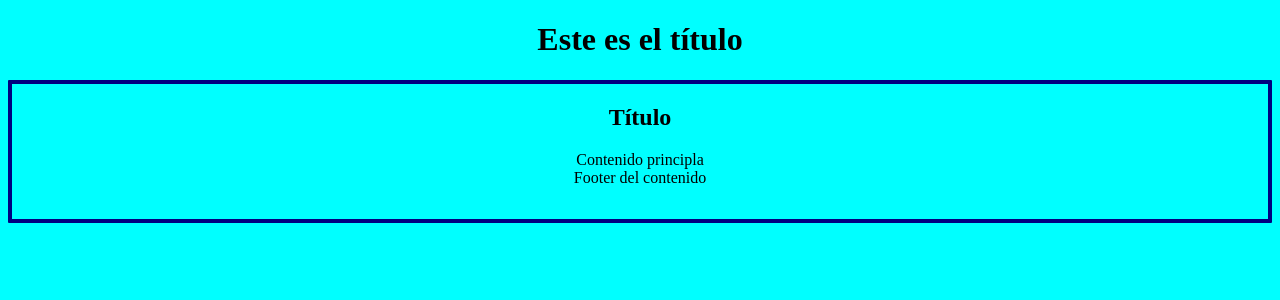
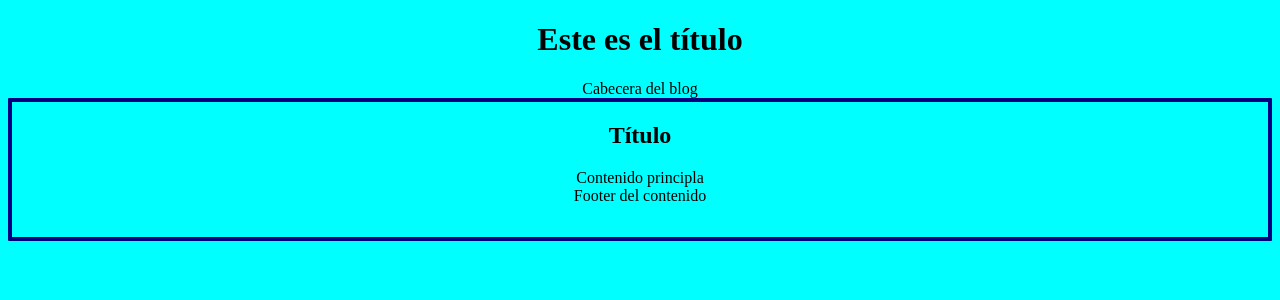
Before and after one commit to neaphdev/myblog, a Python web app: template templates/blog.html in a window 1280 px wide. Shown: the top 300 px of the page. Run offline with Jinja, Linux system fonts and the light colour scheme; the template is opened without the code that fills it, so the values that code supplies are empty.

Commit message:
Estructura principal de la cabecera

```diff
--- a/templates/blog.html
+++ b/templates/blog.html
@@ -11,6 +11,7 @@
 
 <body>
     <h1>Este es el título</h1>
+    <header id="cabecera">Cabecera del blog</header>
     <div class="container">
 
         <head>
```
Also changed, not shown: 1 other file.
